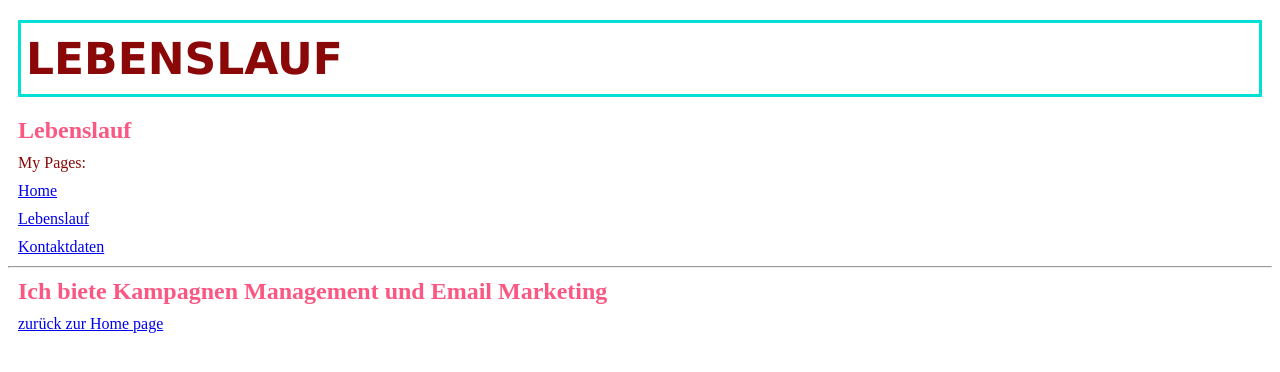
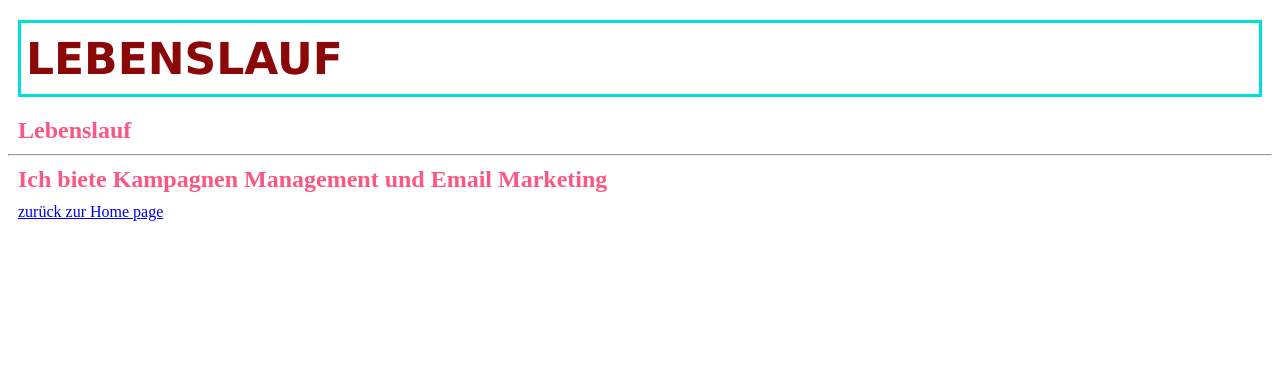
Before and after one commit to Lena231189/Lena231189.github.io, a Jekyll site: the page built from Lebenslauf.html, in a window 1280 px wide. Shown: the top 372 px of the page. Built offline with Jekyll 4.4.1, drawn with Linux system fonts in a browser that asks for light colours.

Commit message:
Update default.html

```diff
--- a/_layouts/default.html
+++ b/_layouts/default.html
@@ -8,11 +8,6 @@
 <body>
   <h1>{{ site.title }}</h1>
   <h2>{{ page.title }}</h2>
-
-  <p>My Pages:</p>
-  <p><a href="index.html">Home</a></p>
-  <p><a href="Lebenslauf.html">Lebenslauf</a></p>
-  <p><a href="Contact.html">Kontaktdaten</a></p>
   <hr/>
   {{ content }}
   </body>
```
